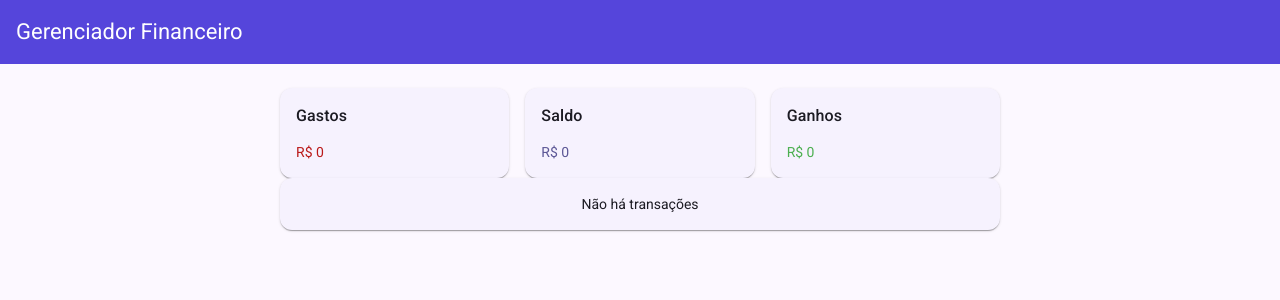
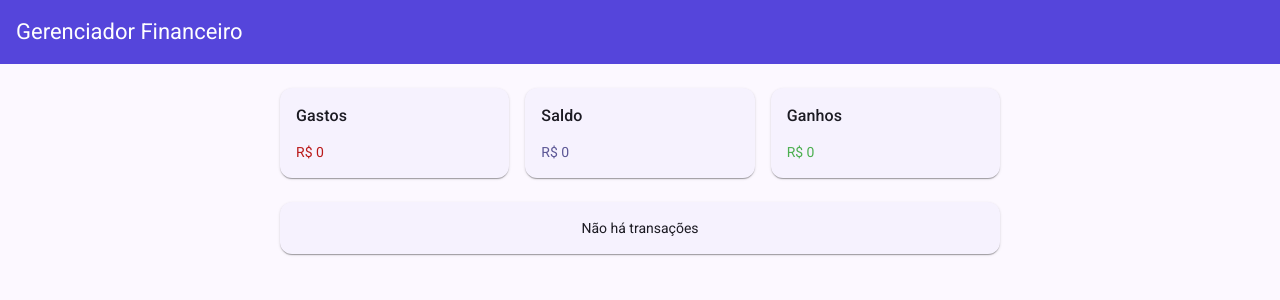
Before and after one commit to Gabriel-des/angular-moderno, an Angular app: page / in a window 1280 px wide. Shown: the top 300 px of the page. Built offline with nearby package versions, Linux system fonts and the light colour scheme.

Commit message:
Create list margins

```diff
--- a/src/app/features/home/home.html
+++ b/src/app/features/home/home.html
@@ -1,7 +1,9 @@
 <app-balance [transactions]="transactions()" />
 
-@for (item of transactions(); track $index) {
-    <app-transaction-item [transaction]="item" />
-} @empty {
-    <app-no-transactions />
-}
+<div class="transactions-container">
+    @for (item of transactions(); track $index) {
+        <app-transaction-item [transaction]="item" />
+    } @empty {
+        <app-no-transactions />
+    }
+</div>
--- a/src/app/features/home/home.scss
+++ b/src/app/features/home/home.scss
@@ -0,0 +1,3 @@
+.transactions-container {
+    margin: 24px 0;
+}
```
